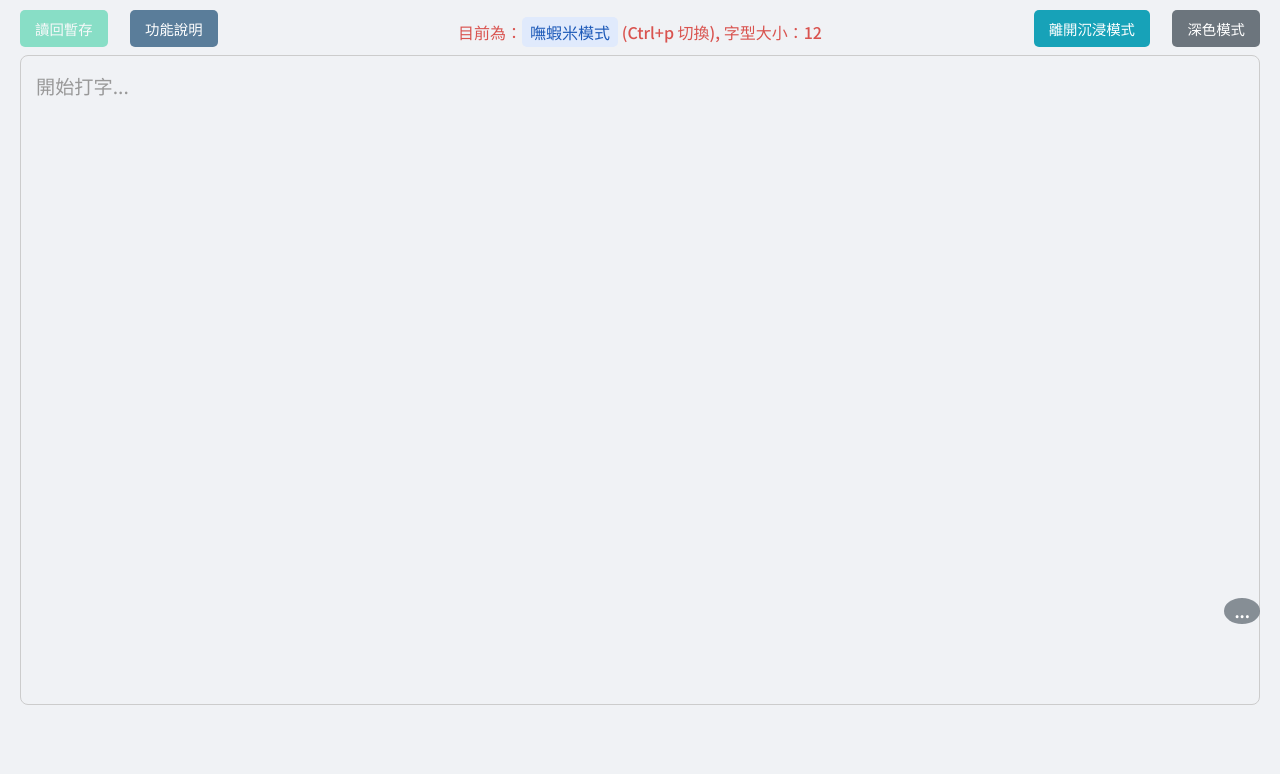
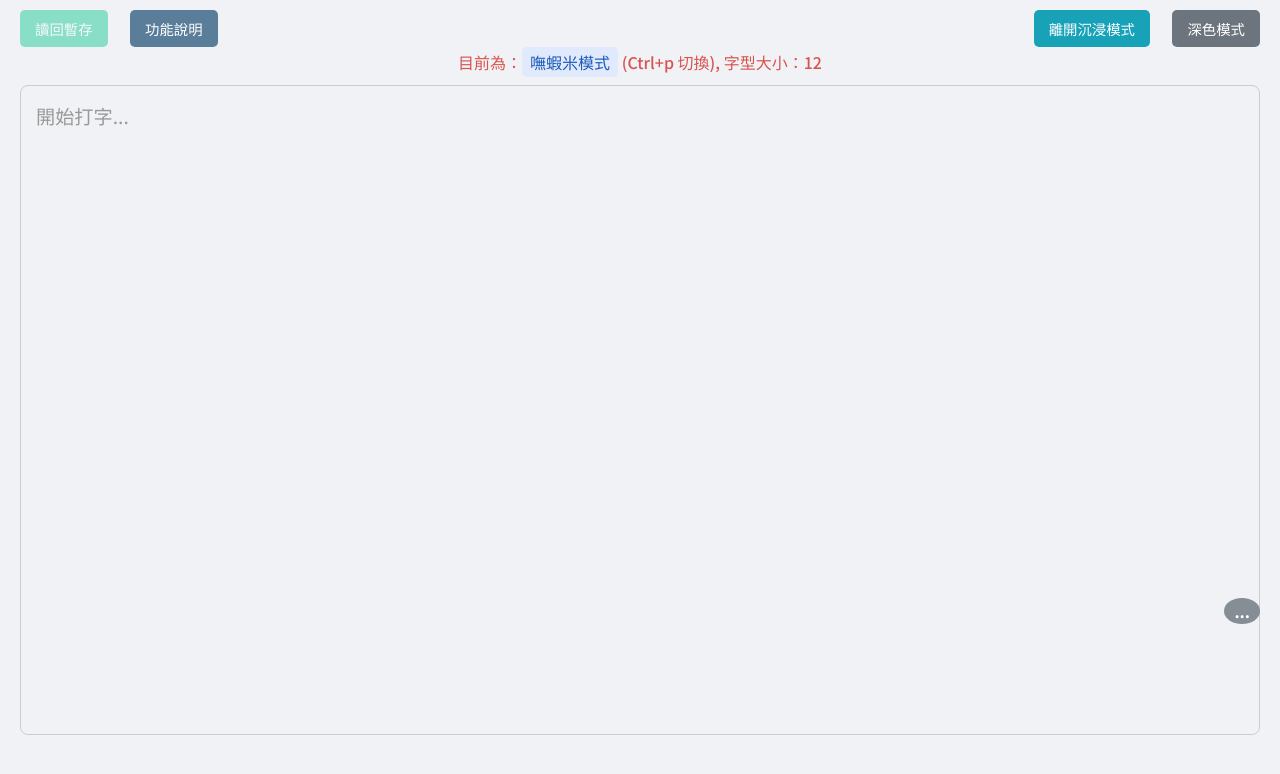
Before and after one commit to WayneChang65/web-liu, a plain HTML site: page index.html in a window 1280 px wide. Both pictures are taken after a click on the button "沉浸模式". Drawn offline with nearby package versions, Linux system fonts and the light colour scheme.

Commit message:
fix(css): Adjust mode indicator position in immersive mode
In immersive mode, the mode indicator text was overlapping with the top buttons on smaller screen widths.

This commit adds a `padding-top` to the `#mode-indicator` to push it down, ensuring it remains visible and does not clash with other UI elements.

```diff
--- a/style.css
+++ b/style.css
@@ -312,6 +312,10 @@ body.immersive-mode #copy-button {
     display: none;
 }
 
+body.immersive-mode #mode-indicator {
+    padding-top: 30px;
+}
+
 body.immersive-mode .button-container {
     position: fixed;
     bottom: 20px;
```
